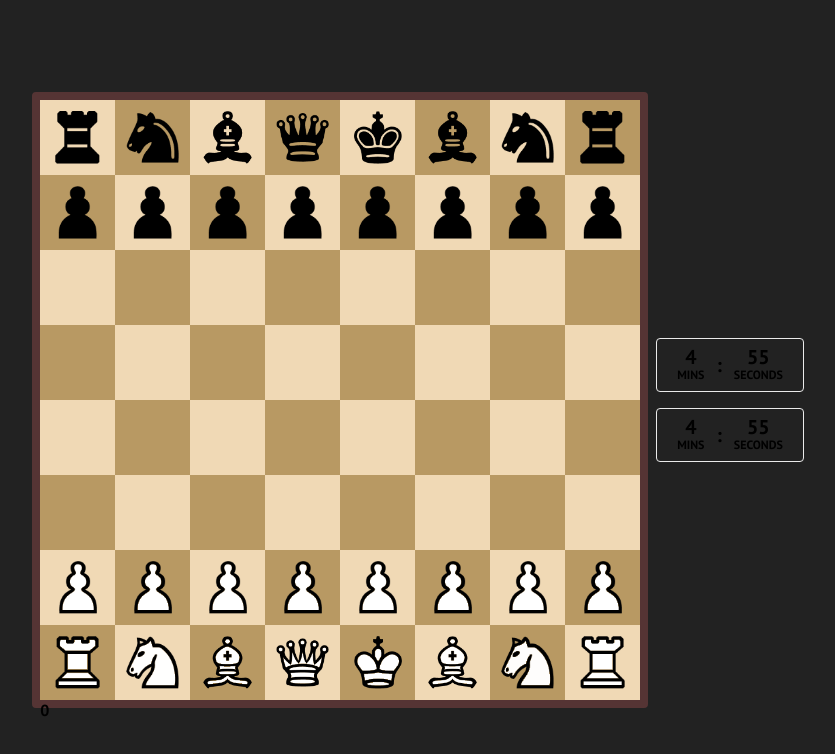
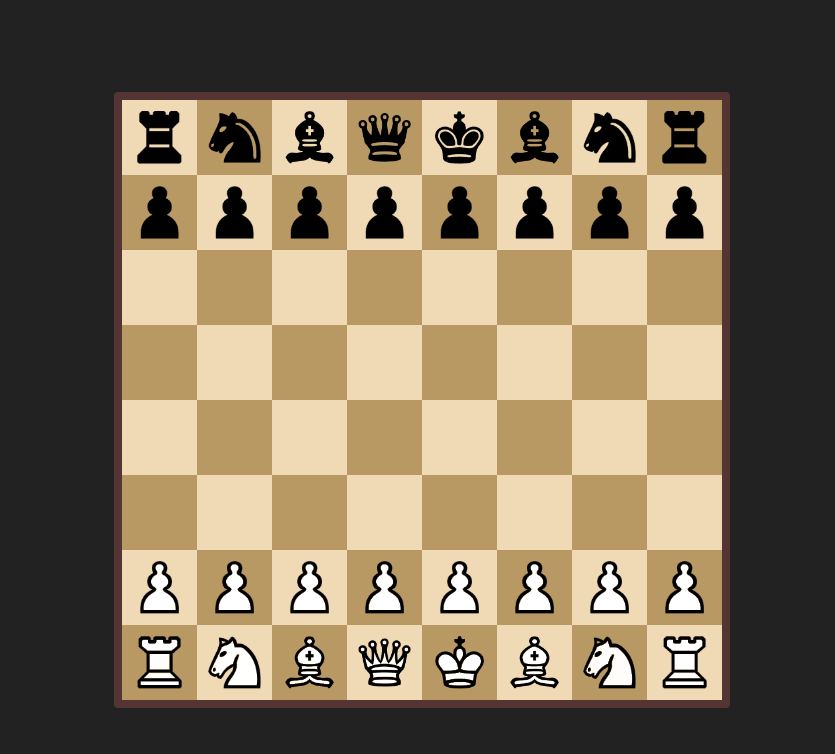
Before and after one commit to bonstriver/board-games, a React (Create React App) app: page / in a window 1280 px wide. Shown: the top 754 px of the page, without its empty margins (218-1053 px from the left). Built offline with nearby package versions, Linux system fonts and the light colour scheme.

Commit message:
removed timer render

```diff
--- a/src/App.jsx
+++ b/src/App.jsx
@@ -38,11 +38,11 @@ function App() {
         </h2>
       )}
       <div className='board-container'>
-        <Board board={board} turn={turn} />0
+        <Board board={board} turn={turn} />
       </div>
       <div className='timer-container'>
-        <Timer targetDate={dateTimeAfterThreeDays}/>
-        <Timer targetDate={dateTimeAfterThreeDays}/>
+        {/* <Timer targetDate={dateTimeAfterThreeDays}/>
+        <Timer targetDate={dateTimeAfterThreeDays}/> */}
       </div>
       {result && <p className='vertical-text'>{result}</p>}
     </div>
```
